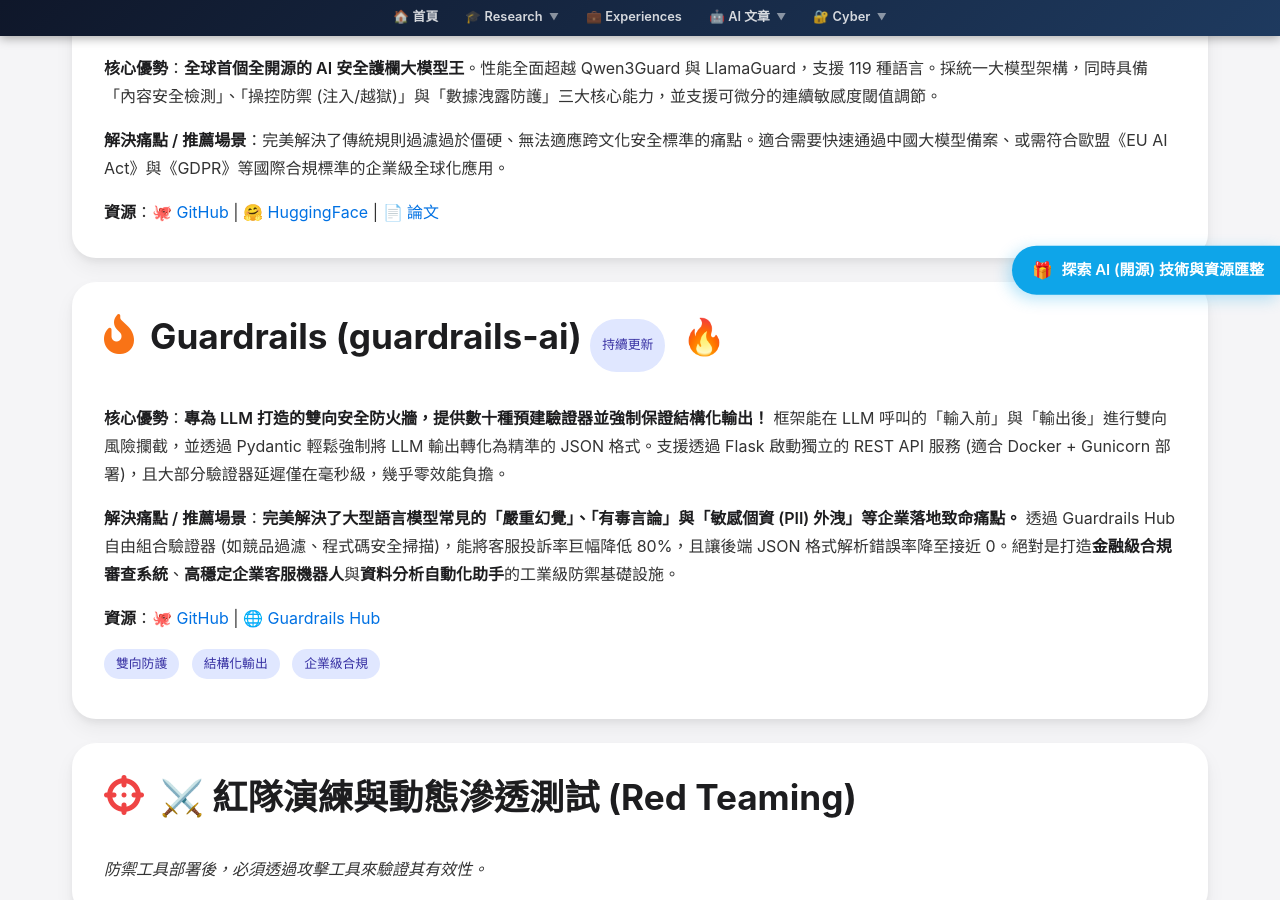
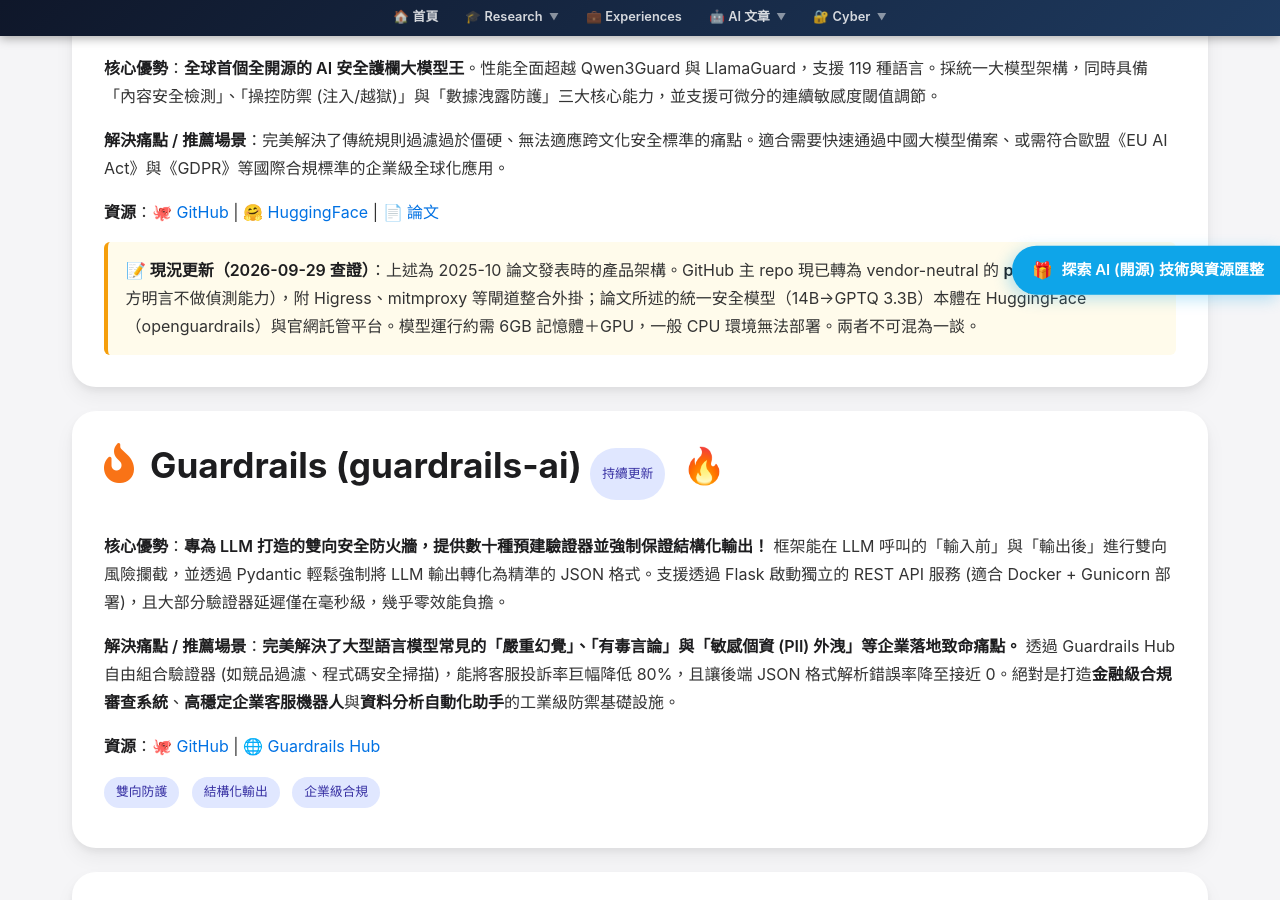
Before and after one commit to Deep-Learning-101/TonTon, a Jekyll site: the page Cyber/LLM-Guard.html, which Jekyll copies as it is, in a window 1280 px wide and 900 px high, scrolled down 31068 px. Built offline with Jekyll 4.4.1, drawn with Linux system fonts in a browser that asks for light colours; nearby versions of some CDN libraries.

Commit message:
更新 LLM-Guard.html，新增修改日期及現況更新說明

```diff
--- a/Cyber/LLM-Guard.html
+++ b/Cyber/LLM-Guard.html
@@ -302,6 +302,7 @@
         }
       },
       "datePublished": "2025-08-08",
+      "dateModified": "2026-09-29",
       "keywords": "AI 安全, 安全護欄, LLM Guardrails, NeMo Guardrails, Llama Guard, ShieldGemma, Qwen3Guard, gpt-oss-safeguard, AI Security"
     }
     </script>
@@ -1604,6 +1605,10 @@
                 <p><strong>核心優勢</strong>：<strong>全球首個全開源的 AI 安全護欄大模型王</strong>。性能全面超越 Qwen3Guard 與 LlamaGuard，支援 119 種語言。採統一大模型架構，同時具備「內容安全檢測」、「操控防禦 (注入/越獄)」與「數據洩露防護」三大核心能力，並支援可微分的連續敏感度閾值調節。</p>
                 <p><strong>解決痛點 / 推薦場景</strong>：完美解決了傳統規則過濾過於僵硬、無法適應跨文化安全標準的痛點。適合需要快速通過中國大模型備案、或需符合歐盟《EU AI Act》與《GDPR》等國際合規標準的企業級全球化應用。</p>
                 <p><strong>資源</strong>：<a href="https://github.com/openguardrails/openguardrails" target="_blank" rel="noopener noreferrer">🐙 GitHub</a> | <a href="https://huggingface.co/openguardrails" target="_blank" rel="noopener noreferrer">🤗 HuggingFace</a> | <a href="https://arxiv.org/abs/2510.19169" target="_blank" rel="noopener noreferrer">📄 論文</a></p>
+
+                <div style="margin-top: 1rem; padding: 0.9rem 1.1rem; background: #fffbeb; border-left: 4px solid #f59e0b; border-radius: 0.375rem;">
+                    <p style="margin: 0;"><strong>📝 現況更新（2026-09-29 查證）</strong>：上述為 2025-10 論文發表時的產品架構。GitHub 主 repo 現已轉為 vendor-neutral 的 <strong>protocol／規格</strong>（官方明言不做偵測能力），附 Higress、mitmproxy 等閘道整合外掛；論文所述的統一安全模型（14B→GPTQ 3.3B）本體在 HuggingFace（openguardrails）與官網託管平台。模型運行約需 6GB 記憶體＋GPU，一般 CPU 環境無法部署。兩者不可混為一談。</p>
+                </div>
             </div>
         </div>
 
```
